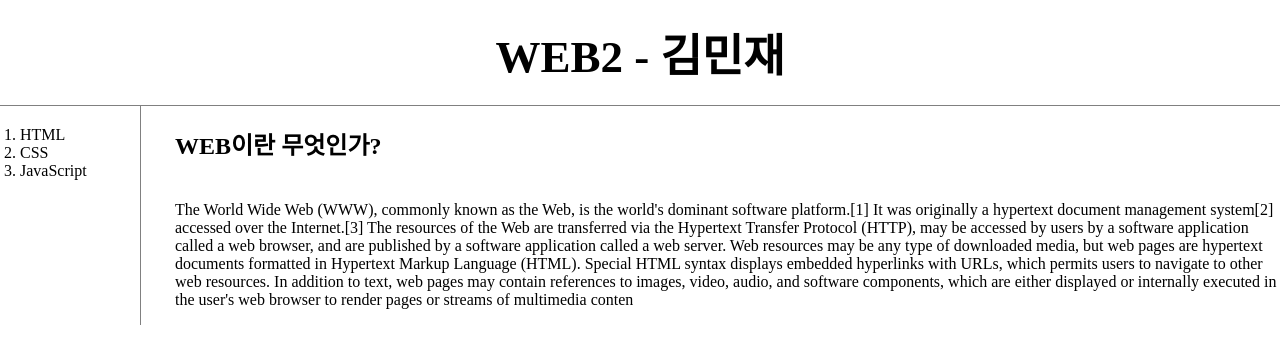
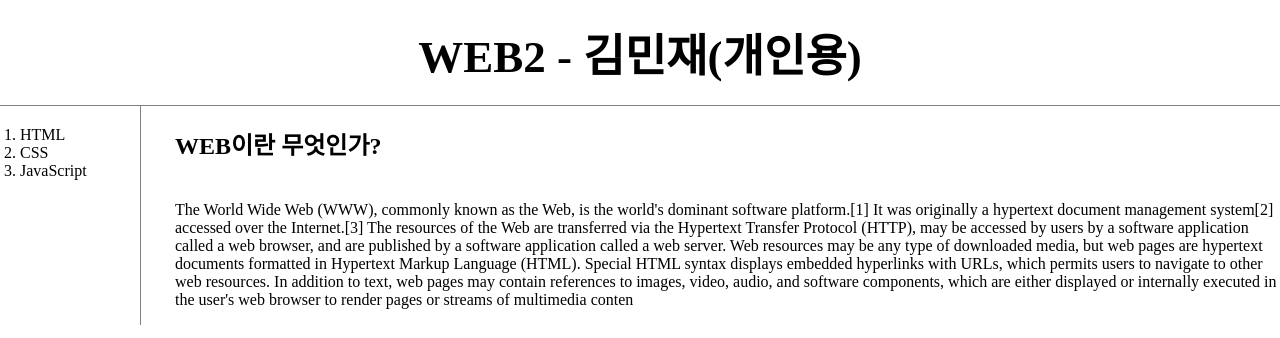
Before and after one commit to alswo3002/WEB2, a plain HTML site: page index.html in a window 1280 px wide. Shown: the top 338 px of the page. Drawn offline with Linux system fonts and the light colour scheme; grey boxes are pictures that could not be loaded; a script that the page names is missing.

Commit message:
Add files via upload

```diff
--- a/index.html
+++ b/index.html
@@ -16,7 +16,7 @@
 </head>
 
 <body>
-    <h1><a href="index.html">WEB2 - 김민재</a></h1>
+    <h1><a href="index.html">WEB2 - 김민재(개인용)</a></h1>
     <div id="grid">
     <ol>
         <li><a href="1.html">HTML</a></li>
```
